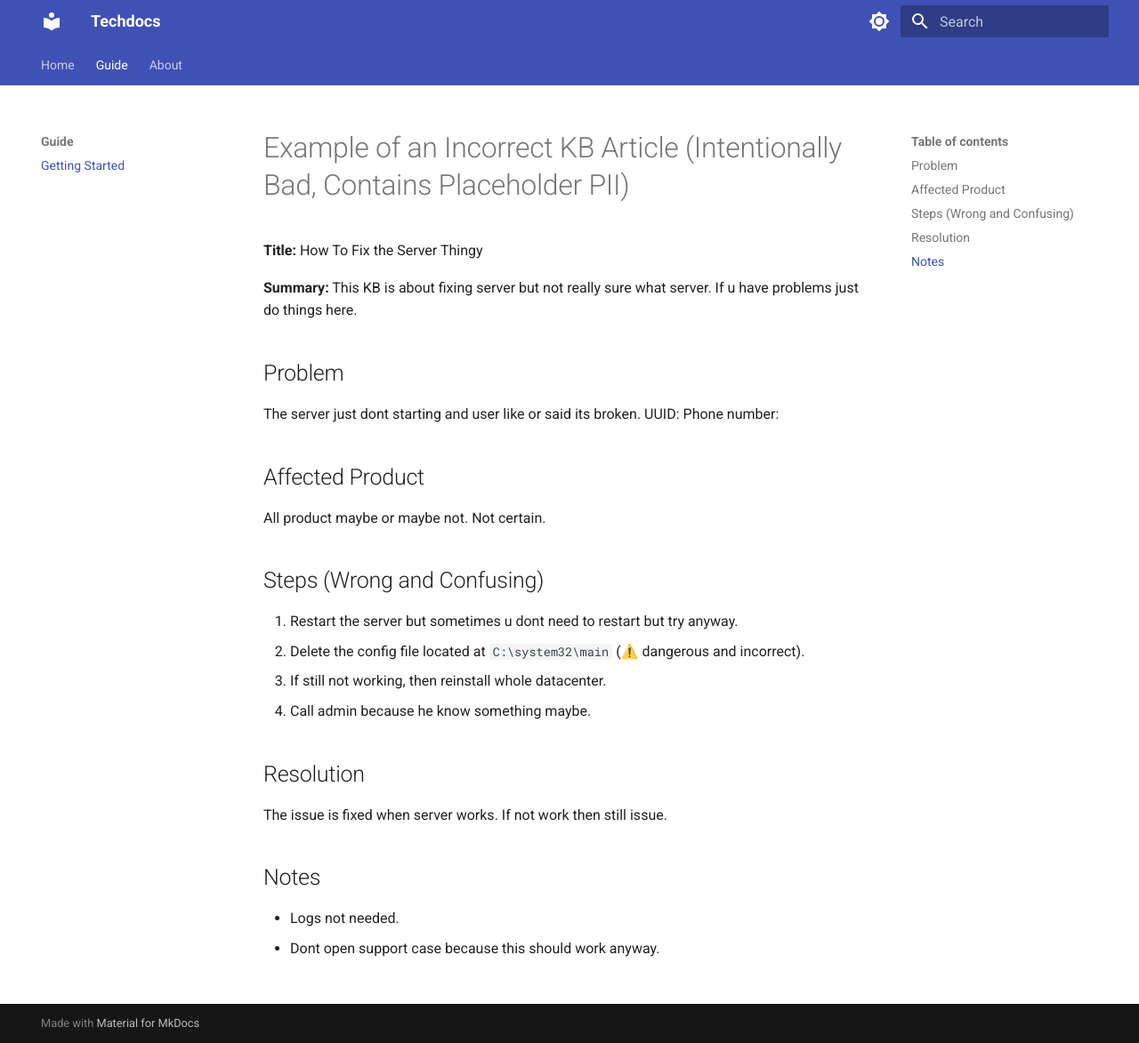
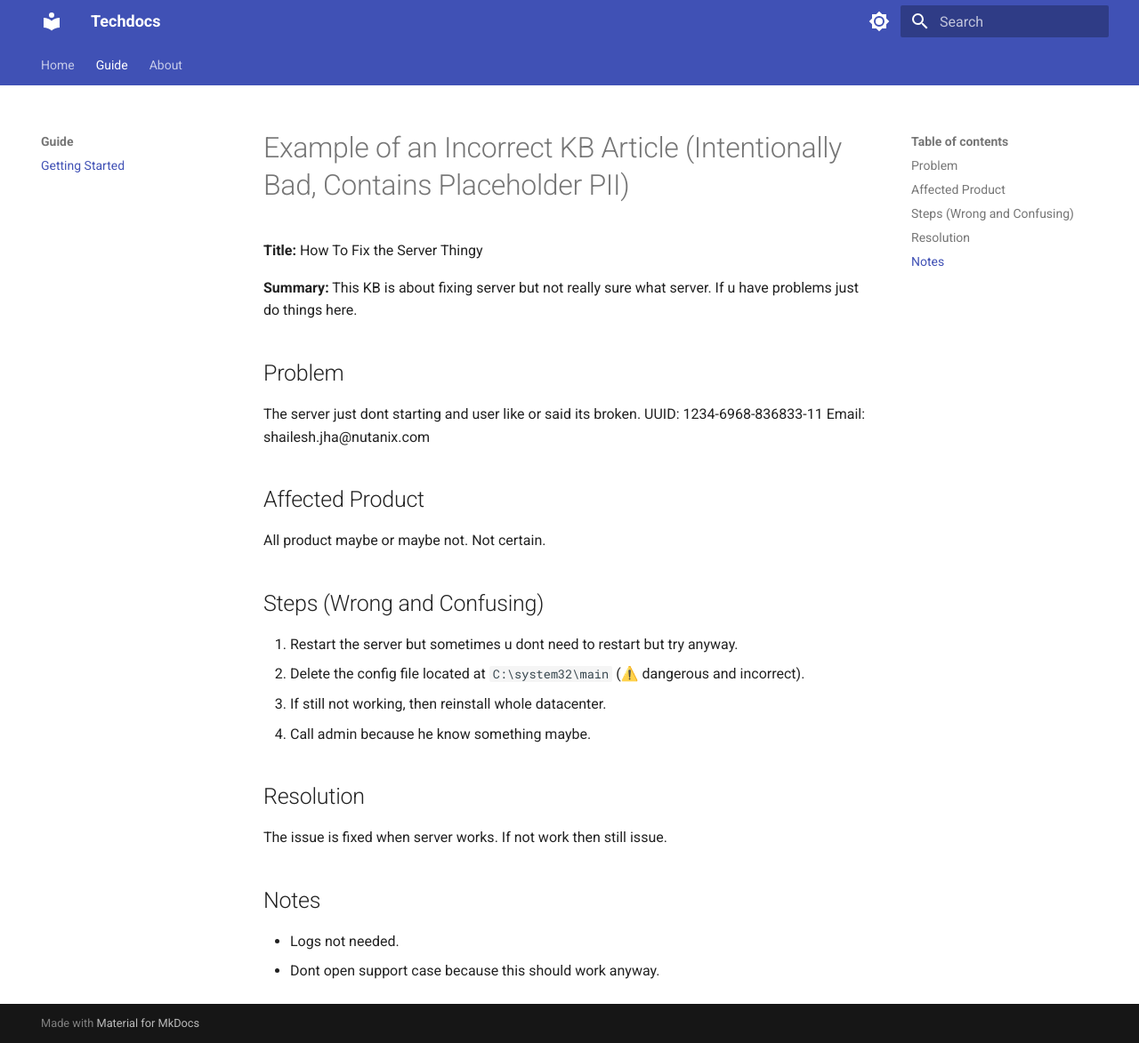
Before and after one commit to NutantShailesh/Techdocs, an MkDocs documentation site: the page built from docs/guide/getting-started.md, in a window 1280 px wide and 1173 px high. Shown: the whole window at 89% size. Built offline with MkDocs 1.6.1 and Material for MkDocs 9.7.7, drawn with Linux system fonts in a browser that asks for light colours.

Commit message:
Update example KB article with correct UUID and email for clarity

```diff
--- a/docs/guide/getting-started.md
+++ b/docs/guide/getting-started.md
@@ -7,8 +7,8 @@ This KB is about fixing server but not really sure what server. If u have proble
 
 ## Problem
 The server just dont starting and user like <NAME> or <EMAIL> said its broken.
-UUID: <FAKE-UUID-1234-5678>
-Phone number: <PHONE-NUMBER>
+UUID: 1234-6968-836833-11
+Email: shailesh.jha@nutanix.com
 
 ## Affected Product
 All product maybe or maybe not. Not certain.
```
